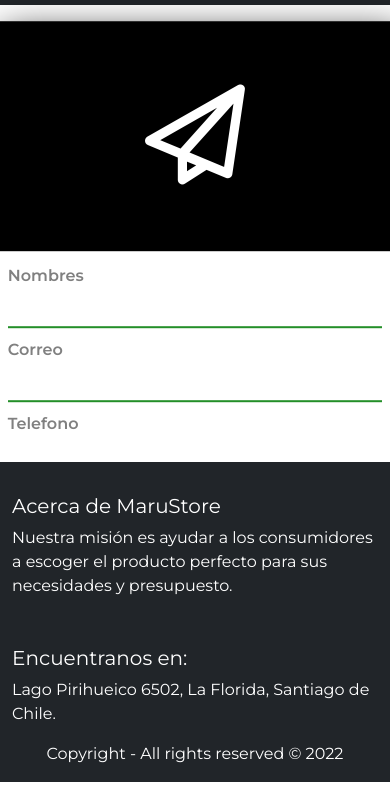
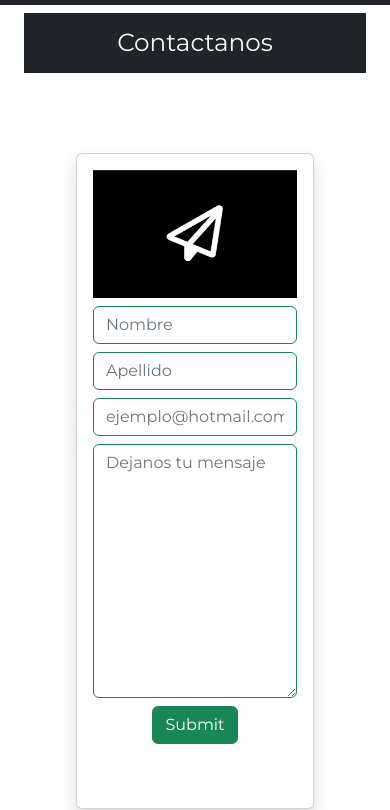
Before and after one commit to MarcoArraiz/marustore, a plain HTML site: page pages/contacto.html in a window 390 px wide. Shown: the part 62-872 px from the top of the page. Before the commit the page ends 844 px from the top, so only its background shows below. Drawn offline with nearby package versions, Linux system fonts and the light colour scheme.

Commit message:
fix del responsive de contacto y su footer

```diff
--- a/css/style.css
+++ b/css/style.css
@@ -40,7 +40,7 @@ main {
 
 /* Contacto */
 
-.formulario-contacto {
+/* .formulario-contacto {
     background-color: white;
     width: 400px;
     position: absolute;
@@ -103,20 +103,18 @@ input[type='submit'] {
     color: white;
     font-size: 20px;
     cursor: pointer;
-
-}
+} */
 
 /* Poner el footer abajo en la pagina de contacto */
 
 .contenedor-footer-contacto {
     position: absolute;
-    bottom: 0%;
     width: 100%;
 }
 
 /* Tarjetas de productos */
 
-.tarjeta-producto-gpu {
+/* .tarjeta-producto-gpu {
     height: 620px;
 }
 
@@ -138,4 +136,4 @@ input[type='submit'] {
 
 .tarjeta-producto-usb {
     height: 620px;
-}
+} */
--- a/pages/contacto.html
+++ b/pages/contacto.html
@@ -19,7 +19,9 @@
     <header>
         <nav class="navbar navbar-expand-lg navbar-dark bg-dark">
             <div class="container-fluid">
-                <a class="navbar-brand" href="#"><h1>MaruStore</h1></a>
+                <a class="navbar-brand" href="#">
+                    <h1>MaruStore</h1>
+                </a>
                 <button class="navbar-toggler" type="button" data-bs-toggle="collapse"
                     data-bs-target="#navbarSupportedContent" aria-controls="navbarSupportedContent"
                     aria-expanded="false" aria-label="Toggle navigation">
@@ -54,31 +56,34 @@
         </nav>
     </header>
 
-    <section class="formulario-contacto">
-        <header class="header-formulario">
-            <span class="header-span">
-                <i class="fa-regular fa-paper-plane"></i>
-            </span>
-        </header>
 
-        <form action="" class="contacto">
-            <label for="nombres">Nombres</label>
-            <input type="text" name="nombres" id="nombres">
+    <section class="container-fluid">
+        <div class="container">
+            <h2 class="titulo-secciones mt-2 text-light bg-dark">Contactanos</h2>
 
-            <label for="correo">Correo</label>
-            <input type="email" name="correo" id="correo">
-
-            <label for="telefono">Telefono</label>
-            <input type="tel" class="telefono" id="telefono">
-
-            <label for="mensaje">Mensaje</label>
-            <textarea name="mensaje" id="mensaje"></textarea>
-            <input type="submit" value="Enviar">
-        </form>
+            <div class="row d-flex flex-column flex-lg-block sombra-a p-5 align-items-center">
+                <div class="sombra-a mb-5 p-3 col-lg-4">
+                    <div class="card mt-2 shadow p-3 mb-5 bg-body rounded">
+                        <img class="pb-2 border-2" src="../img/formulario/contacto.png" alt="imagen formulario">
+                        <form action="">
+                            <input class="form-control mb-2 border-success" type="text" placeholder="Nombre">
+                            <input class="form-control mb-2 border-success" type="text" placeholder="Apellido">
+                            <input class="form-control mb-2 border-success" type="email"
+                                placeholder="ejemplo@hotmail.com">
+                            <textarea class="form-control mb-2 border-success" name="" id="" cols="30" rows="10"
+                                placeholder="Dejanos tu mensaje"></textarea>
+                            <div class="d-flex justify-content-center d-lg-block ">
+                                <input class="btn btn-success mb-5" type="submit">
+                            </div>
+                        </form>
+                    </div>
+                </div>
+            </div>
+        </div>
     </section>
 
     <footer class="contenedor-footer-contacto">
-        <div class="container-fluid">
+        <div class="container-fluid mt-3">
             <div class="row bg-dark text-white">
                 <div class="col-xs-6 col-md-6 col-lg-10 mt-3 pt-3">
                     <h5>Acerca de MaruStore</h5>
```
Also changed, not shown: img/formulario/contacto.png (added).
